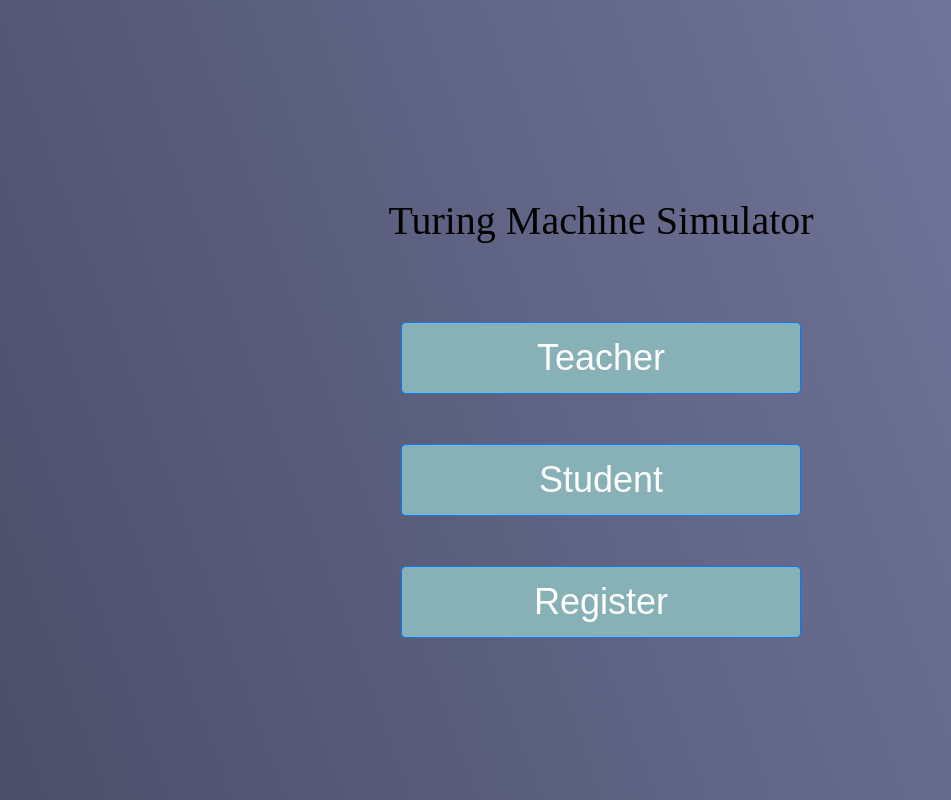
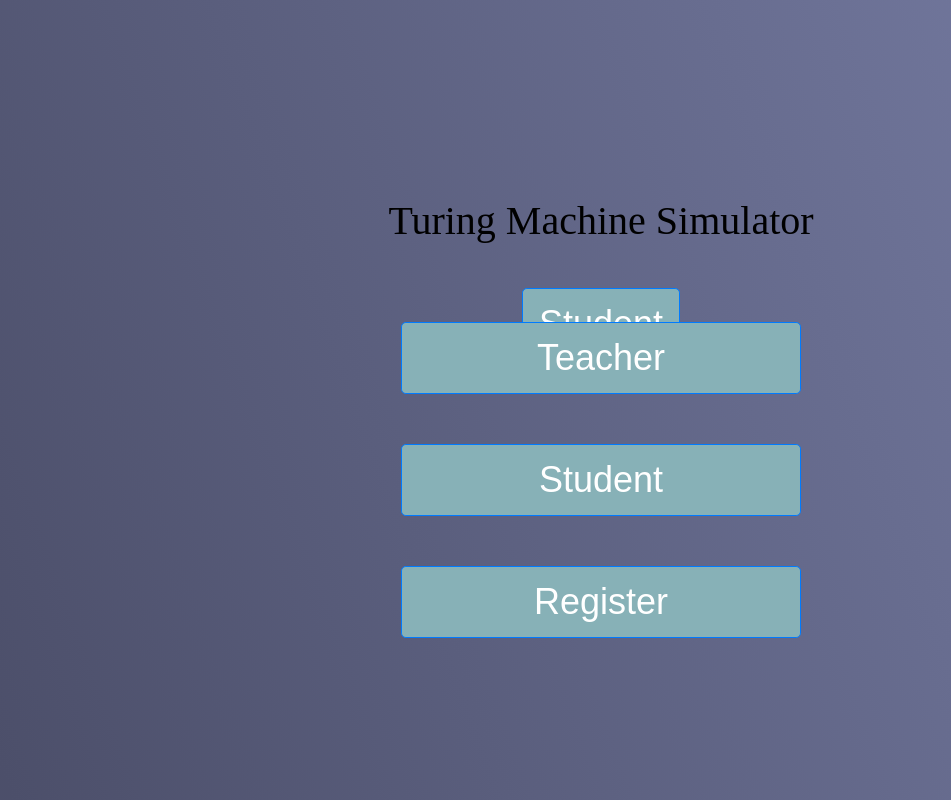
Before and after one commit to ExotronicDev/Turing-Master, a React (Create React App) app in the folder App/view/: page / in a window 1280 px wide. Shown: the whole page, without its empty margins (39-990 px from the left). Built offline with nearby package versions, Linux system fonts and the light colour scheme.

Commit message:
Adding Simulator to Home

```diff
--- a/App/view/package.json
+++ b/App/view/package.json
@@ -7,6 +7,7 @@
     "@testing-library/jest-dom": "^5.16.2",
     "@testing-library/react": "^12.1.4",
     "@testing-library/user-event": "^13.5.0",
+    "axios": "^0.26.1",
     "react": "^17.0.2",
     "react-dom": "^17.0.2",
     "react-router-dom": "^6.2.2",
--- a/App/view/src/Views/Home.js
+++ b/App/view/src/Views/Home.js
@@ -35,6 +35,16 @@ class Home extends Component {
 						Register{" "}
 					</button>
 				</form>
+				<form action="/TuringMachineSimulator/MachineSimulator">
+					<button
+						id="Simulator"
+						type="submit"
+						className="btn btn-primary btn-lg"
+					>
+						{" "}
+						Student{" "}
+					</button>
+				</form>
 			</div>
 		);
 	}
```
Also changed, not shown: 1 other file (tests, documents, lock files or other folders).
